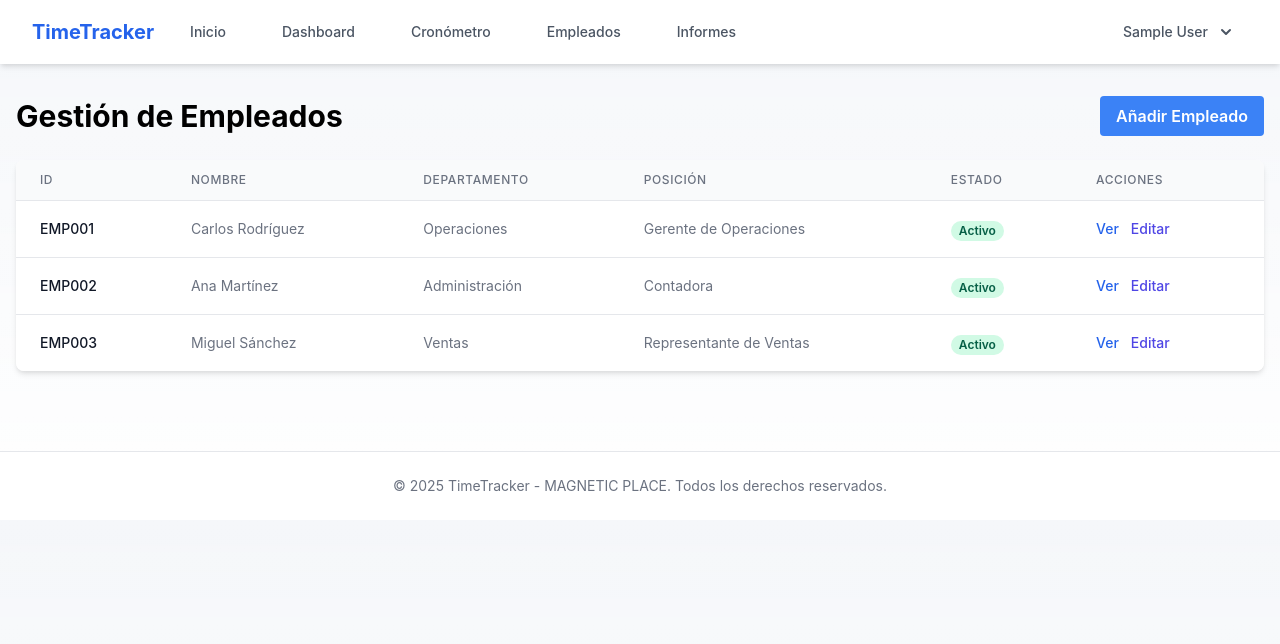
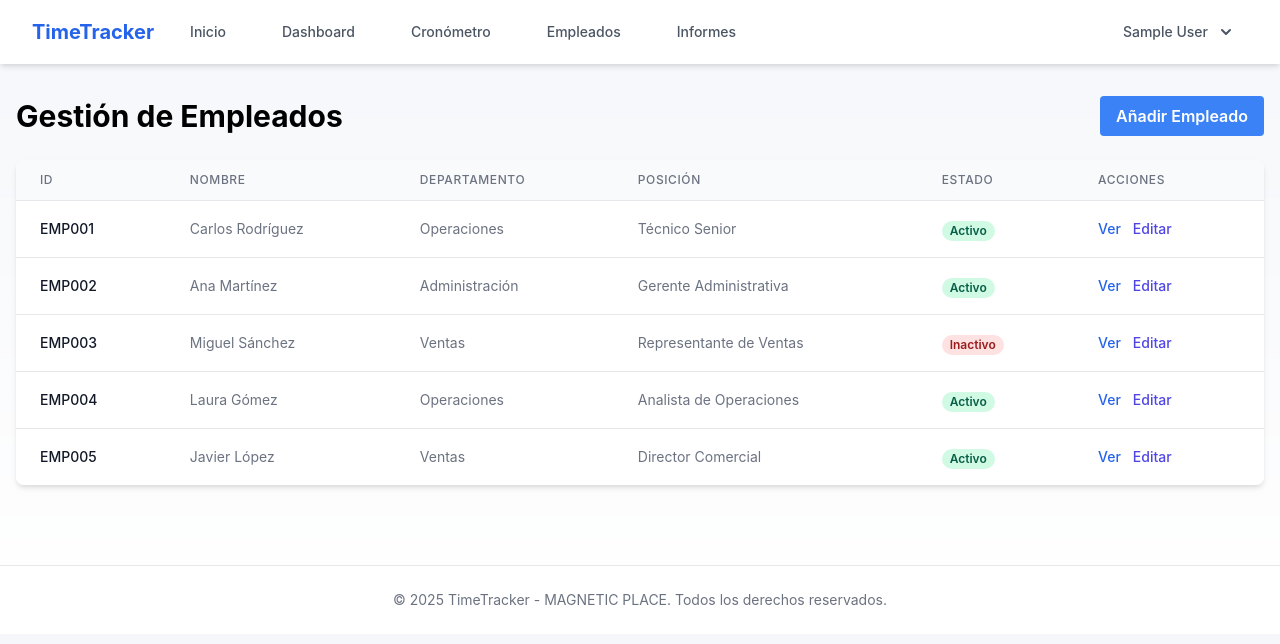
Before and after one commit to diegobarbosa88/timetracker3, a Next.js app: page /admin/employees in a window 1280 px wide. Shown: the top 644 px of the page. Built offline with nearby package versions, Linux system fonts and the light colour scheme; sample sign-in values are in the browser's storage.

Commit message:
Add files via upload

```diff
--- a/src/app/admin/employees/page.tsx
+++ b/src/app/admin/employees/page.tsx
@@ -2,9 +2,12 @@
 
 import React, { useEffect, useState } from 'react';
 import { useRouter } from 'next/navigation';
+import { useAuth, withAuth } from '@/lib/auth';
+import { getEmployees } from '@/lib/sample-data';
 
-// Componente para la gestión de empleados
+// Componente protegido que solo pueden ver los administradores
 function AdminEmployeesPage() {
+  const { user } = useAuth();
   const router = useRouter();
   const [employees, setEmployees] = useState([]);
   const [loading, setLoading] = useState(true);
@@ -13,9 +16,7 @@ function AdminEmployeesPage() {
     // Cargar empleados al montar el componente
     const loadEmployees = () => {
       try {
-        // Obtener empleados del localStorage
-        const storedEmployees = localStorage.getItem('timetracker_employees');
-        const employeesList = storedEmployees ? JSON.parse(storedEmployees) : getSampleEmployees();
+        const employeesList = getEmployees();
         setEmployees(employeesList);
       } catch (error) {
         console.error('Error al cargar empleados:', error);
@@ -26,39 +27,6 @@ function AdminEmployeesPage() {
 
     loadEmployees();
   }, []);
-
-  // Función para obtener empleados de muestra si no hay datos en localStorage
-  const getSampleEmployees = () => {
-    return [
-      {
-        id: 'EMP001',
-        name: 'Carlos Rodríguez',
-        email: 'carlos@example.com',
-        department: 'Operaciones',
-        position: 'Gerente de Operaciones',
-        startDate: '2023-01-15',
-        status: 'active'
-      },
-      {
-        id: 'EMP002',
-        name: 'Ana Martínez',
-        email: 'ana@example.com',
-        department: 'Administración',
-        position: 'Contadora',
-        startDate: '2023-02-10',
-        status: 'active'
-      },
-      {
-        id: 'EMP003',
-        name: 'Miguel Sánchez',
-        email: 'miguel@example.com',
-        department: 'Ventas',
-        position: 'Representante de Ventas',
-        startDate: '2023-03-05',
-        status: 'active'
-      }
-    ];
-  };
 
   return (
     <div className="container mx-auto px-4 py-8">
@@ -132,5 +100,5 @@ function AdminEmployeesPage() {
   );
 }
 
-// Exportar el componente
-export default AdminEmployeesPage;
+// Exportar el componente con protección de rol 'admin'
+export default withAuth(AdminEmployeesPage, 'admin');
--- a/src/app/reports/page.tsx
+++ b/src/app/reports/page.tsx
@@ -458,7 +458,7 @@ export default function ReportsPage() {
         reportData.data.forEach((employee: EmployeeRecord) => {
           // Añadir encabezado de empleado
           excelData.push([`Empleado: ${employee.name}`, `Departamento: ${employee.department}`]);
-          excelData.push(['Total de días trabajados:', employee.totalDays]);
+          excelData.push(['Total de días trabajados:', String(employee.totalDays)]);
           excelData.push(['Total de horas trabajadas:', `${employee.totalHours}h ${employee.totalRemainingMinutes}m`]);
           excelData.push(['Promedio diario:', `${employee.avgDailyHours}h ${employee.avgDailyRemainingMinutes}m`]);
           excelData.push(['']);
```
Also changed, not shown: src/app/admin/employees/add-employee/page.tsx (+10 -32 lines).
